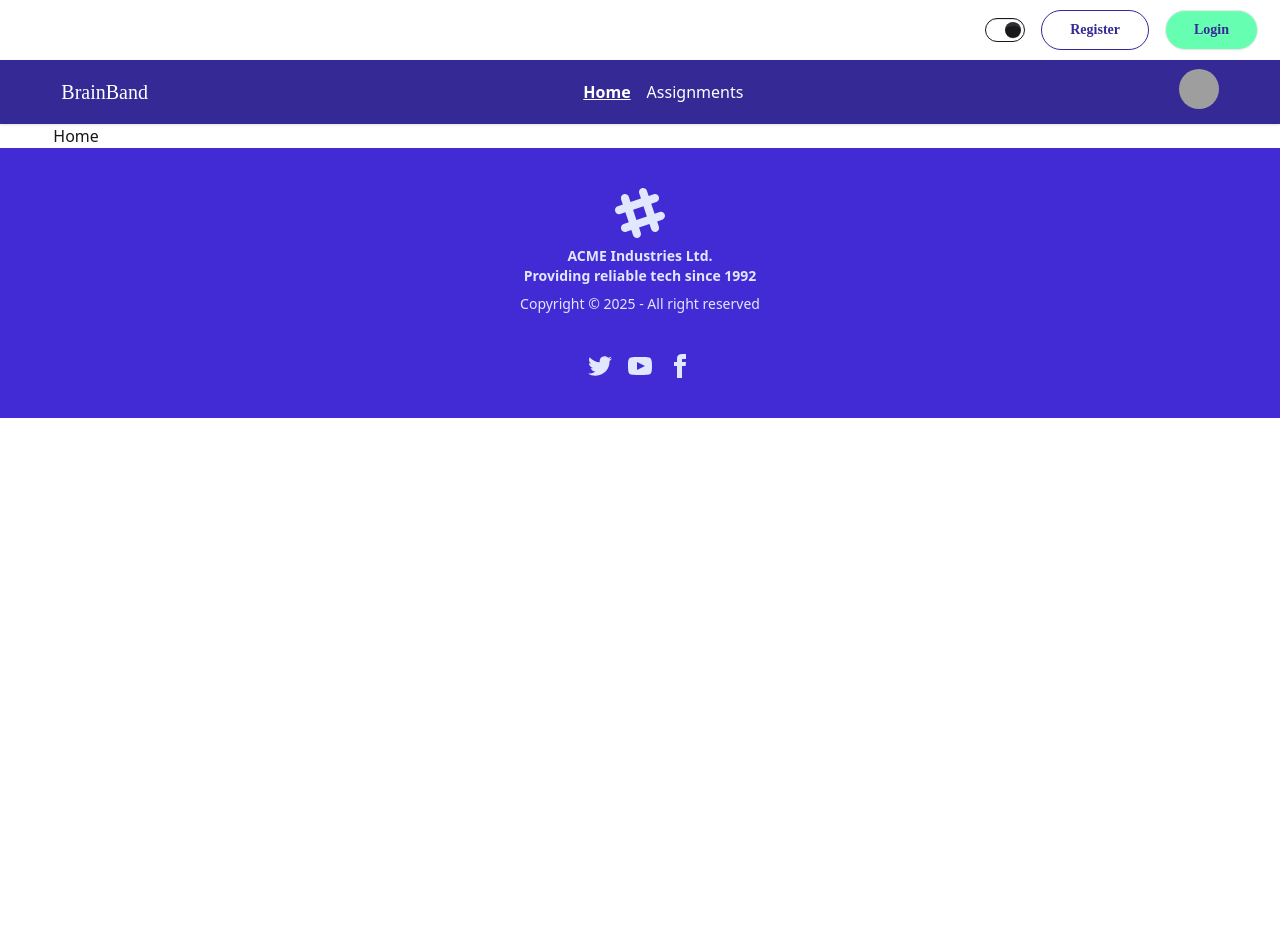
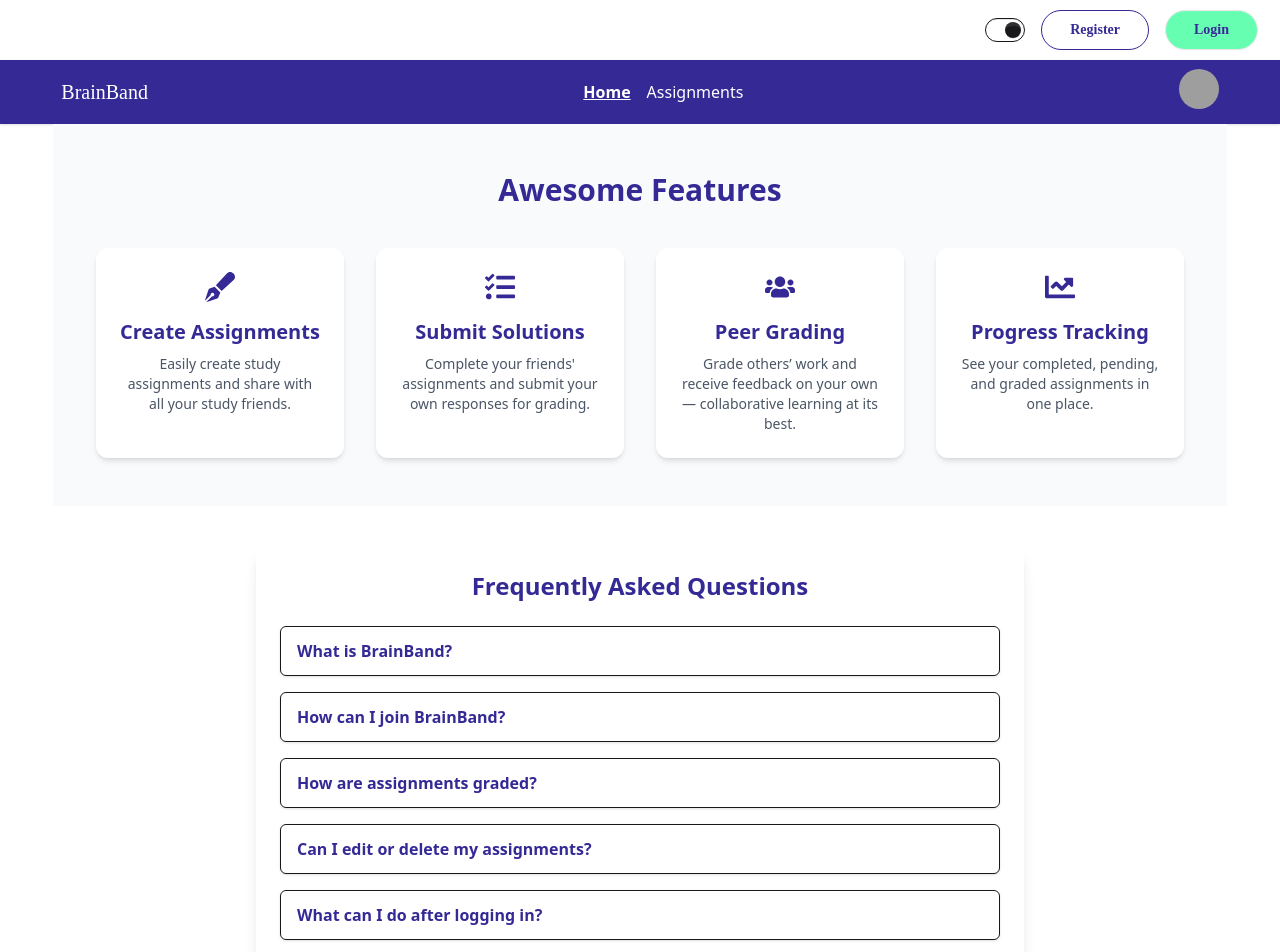
Before and after one commit to halim1122/b11a11-client-side, a React (Vite) app: page / in a window 1280 px wide. Shown: the top 952 px of the page. Before the commit the page ends 800 px from the top, so only its background shows below. Built offline with nearby package versions, Linux system fonts and the light colour scheme; no server answers; grey boxes are pictures that could not be loaded; a web font is replaced by a local one.

Commit message:
added faq and feature section

```diff
--- a/src/Auth/Loading.jsx
+++ b/src/Auth/Loading.jsx
@@ -2,9 +2,9 @@ import React from 'react';
 
 const Loading = () => {
      return (
-     <div className='min-h-screen flex justify-center items-center'>
-<span className="loading loading-bars loading-xl"></span>
-</div>
+          <div className='min-h-screen flex justify-center items-center'>
+               <span className="loading loading-bars loading-xl"></span>
+          </div>
      );
 };
 
--- a/src/Auth/Login.jsx
+++ b/src/Auth/Login.jsx
@@ -50,7 +50,7 @@ const Login = () => {
                setTimeout(() => {
                     toast.success(`✅ ${result.user.displayName} your Login successfull`);
                }, 300)
-               Navigate("/")
+               Navigate(`${location.state ? location.state : '/'}`);
           }).catch(error => setError(error.message));
      }
      return (
--- a/src/Auth/Register.jsx
+++ b/src/Auth/Register.jsx
@@ -1,6 +1,6 @@
 import { GoogleAuthProvider } from "firebase/auth";
 import { useContext, useState } from "react";
-import { Link, useNavigate } from "react-router";
+import { Link, useLocation, useNavigate } from "react-router";
 import { AuthContext } from "../Provider/AuthProvider";
 import { toast } from "react-toastify";
 import { Helmet } from "react-helmet-async";
@@ -11,6 +11,9 @@ const Register = () => {
      const provider = new GoogleAuthProvider();
 
      const Navigate = useNavigate();
+
+     const location =useLocation()
+
      const { setUser, handleRegister, handleGoogleRegister, upDateUser } = useContext(AuthContext);;
      const [error, setError] = useState("");
      const [passwords, setPasswords] = useState(false);
@@ -67,7 +70,7 @@ const Register = () => {
                     toast.success(`✅ ${name} your Register successfull`);
                }, 300)
           }
-          Navigate("/");
+          Navigate(`${location.state ? location.state : '/'}`);
 
      }
 
@@ -77,7 +80,7 @@ const Register = () => {
                setTimeout(() => {
                     toast.success(`✅ ${result.user.displayName} your Register successfull`);
                }, 300)
-               Navigate("/");
+               Navigate(`${location.state ? location.state : '/'}`);
           }).catch(error => setError(error.message));
      };
 
--- /dev/null
+++ b/src/HomeLayout/FAQ.jsx
@@ -0,0 +1,67 @@
+import { useState } from "react";
+
+const FAQ = () => {
+  const faqs = [
+    {
+      question: "What is BrainBand?",
+      answer:
+        "BrainBand is an online group study platform where all registered users are friends. You can create, complete, and grade assignments collaboratively.",
+    },
+    {
+      question: "How can I join BrainBand?",
+      answer:
+        "Just register with your email. Once you're in, you're automatically connected with every other user as a friend.",
+    },
+    {
+     question: " How are assignments graded?",
+     answer: "Any user can grade another user's submitted assignment. The grading is peer-reviewed, which ensures fairness and collaborative learning."
+    },
+    {
+     question: "Can I edit or delete my assignments?",
+     answer: "Yes. Go to the “My Assignments” section to edit or delete the assignments you created."
+    },
+    {
+      question: "What can I do after logging in?",
+      answer:
+        "You can create assignments, submit answers to others' assignments, grade your friends, and view your submissions and grades.",
+    },
+    {
+      question: "Is BrainBand free to use?",
+      answer: "Yes! BrainBand is completely free for collaborative learning.",
+    },
+    {
+      question: "Can I track my progress?",
+      answer:
+        "Yes. The Dashboard displays your submitted assignments, grades, and pending reviews.",
+    },
+  ];
+
+  const [openIndex, setOpenIndex] = useState(null);
+
+  const toggleFAQ = (index) => {
+    setOpenIndex(openIndex === index ? null : index);
+  };
+
+  return (
+    <div className="max-w-3xl mx-auto my-10 p-6 bg-white rounded-xl shadow-lg">
+      <h2 className="text-2xl font-bold mb-6 text-center text-[#342995]">Frequently Asked Questions</h2>
+      <div className="space-y-4">
+        {faqs.map((faq, index) => (
+          <div key={index} className="border rounded-md shadow-sm">
+            <button
+              onClick={() => toggleFAQ(index)}
+              className="w-full text-left px-4 py-3 font-semibold text-[#342995] hover:bg-[#f3f4f6] focus:outline-none"
+            >
+              {faq.question}
+            </button>
+            {openIndex === index && (
+              <div className="px-4 py-3 text-gray-700 border-t">{faq.answer}</div>
+            )}
+          </div>
+        ))}
+      </div>
+    </div>
+  );
+};
+
+export default FAQ;
--- /dev/null
+++ b/src/HomeLayout/FeatureSection.jsx
@@ -0,0 +1,48 @@
+import { FaTasks, FaUsers, FaPenFancy, FaChartLine } from "react-icons/fa";
+
+const FeatureSection = () => {
+  const features = [
+    {
+      title: "Create Assignments",
+      description: "Easily create study assignments and share with all your study friends.",
+      icon: <FaPenFancy className="text-3xl text-[#342995]" />,
+    },
+    {
+      title: "Submit Solutions",
+      description: "Complete your friends' assignments and submit your own responses for grading.",
+      icon: <FaTasks className="text-3xl text-[#342995]" />,
+    },
+    {
+      title: "Peer Grading",
+      description: "Grade others’ work and receive feedback on your own — collaborative learning at its best.",
+      icon: <FaUsers className="text-3xl text-[#342995]" />,
+    },
+    {
+      title: "Progress Tracking",
+      description: "See your completed, pending, and graded assignments in one place.",
+      icon: <FaChartLine className="text-3xl text-[#342995]" />,
+    },
+  ];
+
+  return (
+    <div className="py-12 bg-gray-50">
+      <div className="max-w-6xl mx-auto px-4 sm:px-6 lg:px-8">
+        <h2 className="text-3xl font-bold text-center text-[#342995] mb-10">Awesome Features</h2>
+        <div className="grid grid-cols-1 sm:grid-cols-2 lg:grid-cols-4 gap-8">
+          {features.map((feature, index) => (
+            <div
+              key={index}
+              className="bg-white p-6 rounded-xl shadow-md hover:shadow-lg transition duration-300 text-center"
+            >
+              <div className="mb-4 flex justify-center">{feature.icon}</div>
+              <h3 className="text-xl font-semibold mb-2 text-[#342995]">{feature.title}</h3>
+              <p className="text-gray-600 text-sm">{feature.description}</p>
+            </div>
+          ))}
+        </div>
+      </div>
+    </div>
+  );
+};
+
+export default FeatureSection;
--- a/src/HomeLayout/Home.jsx
+++ b/src/HomeLayout/Home.jsx
@@ -1,9 +1,12 @@
 import React from 'react';
+import FAQ from './FAQ';
+import FeatureSection from './FeatureSection';
 
 const Home = () => {
      return (
           <div>
-               Home
+          <FeatureSection></FeatureSection>
+          <FAQ></FAQ>
           </div>
      );
 };
--- a/src/Page/Navbar.jsx
+++ b/src/Page/Navbar.jsx
@@ -9,10 +9,11 @@ const Navbar = () => {
      const links = <>
           <li><NavLink to='/'>Home</NavLink></li>
           <li><NavLink to='/assignments'>Assignments</NavLink></li>
+          {user && <li><NavLink to='/pending-assignments'>Pending Assignments</NavLink></li>}
      </>
      const links2 = <>
           <li><NavLink to='/create-assignment'>Create Assignment</NavLink></li>
-          <li><NavLink to='/attemded-assignments'>Attemded Assignments</NavLink></li>
+          <li><NavLink to='/attemded-assignments'>My Attempted Assignments</NavLink></li>
      </>
      return (
           <div className='w-11/12 mx-auto text-white'>
--- /dev/null
+++ b/src/Page/PendingAssignments .jsx
@@ -0,0 +1,11 @@
+import React from 'react';
+
+const PendingAssignments  = () => {
+     return (
+          <div>
+               sdvawefasd
+          </div>
+     );
+};
+
+export default PendingAssignments ;
--- a/src/Provider/AuthPrivate.jsx
+++ b/src/Provider/AuthPrivate.jsx
@@ -1,11 +1,19 @@
-import React from 'react';
+import React, { useContext } from 'react';
+import { AuthContext } from './AuthProvider';
+import Loading from '../Auth/Loading';
+import { Navigate, useLocation } from 'react-router';
 
-const AuthPrivate = () => {
-     return (
-          <div>
+const AuthPrivate = ({children}) => {
+     const {user,loading}=useContext(AuthContext);;
+     const location = useLocation();
 
-          </div>
-     );
+if(loading) return <Loading></Loading>
+
+
+     if(user){
+          return children;
+     }
+     return <Navigate state={location.pathname} to='/auth/login'></Navigate>
 };
 
 export default AuthPrivate;
--- a/src/Provider/AuthProvider.jsx
+++ b/src/Provider/AuthProvider.jsx
@@ -22,10 +22,12 @@ const AuthProvider = ({children}) => {
      }
 
      const handleGoogleRegister = (provider) => {
+          setLoading(true);
           return signInWithPopup(auth, provider);
      }
 
      const upDateUser = (profile) => {
+          setLoading(true);
           return updateProfile(auth.currentUser, profile);
      }
 
--- a/src/Router/router.jsx
+++ b/src/Router/router.jsx
@@ -7,6 +7,8 @@ import Register from "../Auth/Register";
 import Assignments from "../Page/Assignments";
 import CreateAssignment from "../Page/CreateAssignment";
 import AttemdedAssignments from "../Page/AttemdedAssignments";
+import AuthPrivate from "../Provider/AuthPrivate";
+import PendingAssignments from "../Page/PendingAssignments ";
 
 export const router = createBrowserRouter([
   {
@@ -22,11 +24,15 @@ export const router = createBrowserRouter([
       },
       {
         path: 'create-assignment',
-        Component: CreateAssignment
+        element: <AuthPrivate><CreateAssignment></CreateAssignment></AuthPrivate>
       },
       {
         path:'attemded-assignments',
-        Component: AttemdedAssignments
+        element: <AuthPrivate><AttemdedAssignments></AttemdedAssignments></AuthPrivate>
+      },
+      {
+        path:'pending-assignments',
+        element:<AuthPrivate><PendingAssignments></PendingAssignments></AuthPrivate>
       }
 
     ]
--- a/src/main.jsx
+++ b/src/main.jsx
@@ -2,10 +2,10 @@ import { StrictMode } from 'react'
 import { createRoot } from 'react-dom/client'
 import './index.css'
 import { RouterProvider } from 'react-router'
-import { router } from './Router/Router.jsx'
 import AuthProvider from './Provider/AuthProvider.jsx'
 import { ToastContainer } from 'react-toastify'
 import { HelmetProvider } from 'react-helmet-async'
+import { router } from './Router/router.jsx'
 
 createRoot(document.getElementById('root')).render(
   <StrictMode>
```
